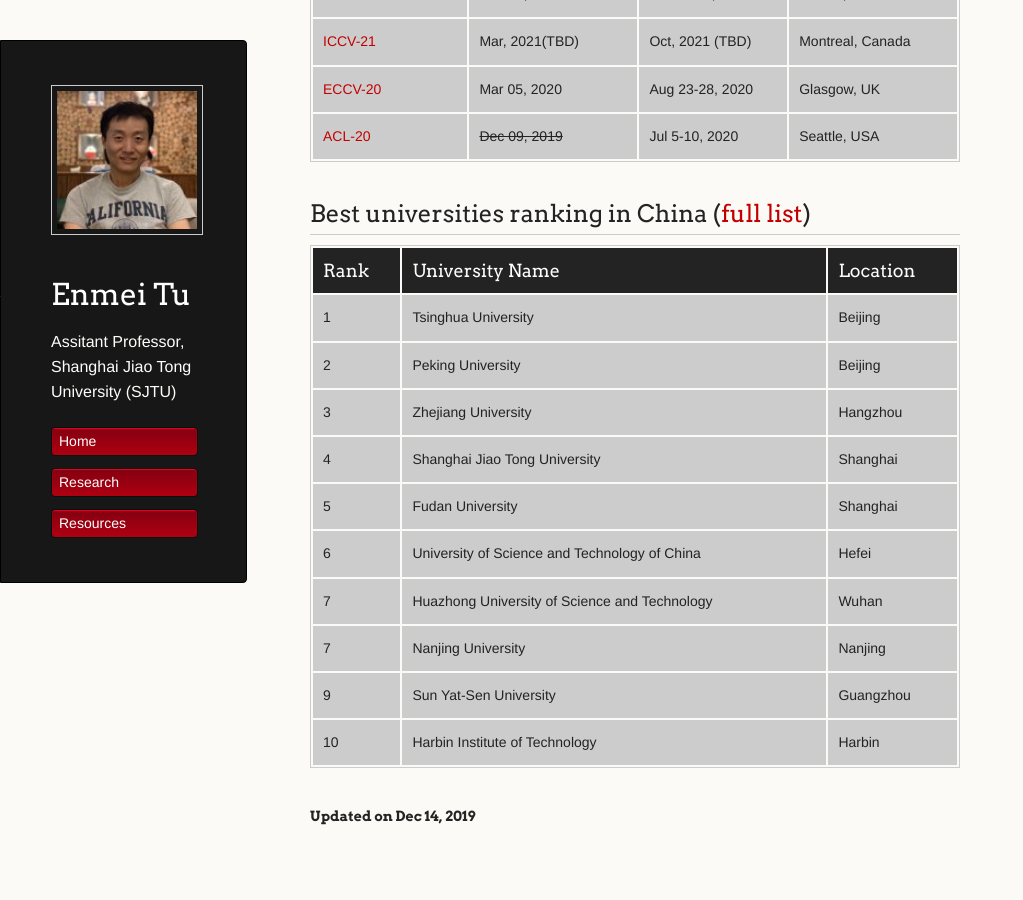
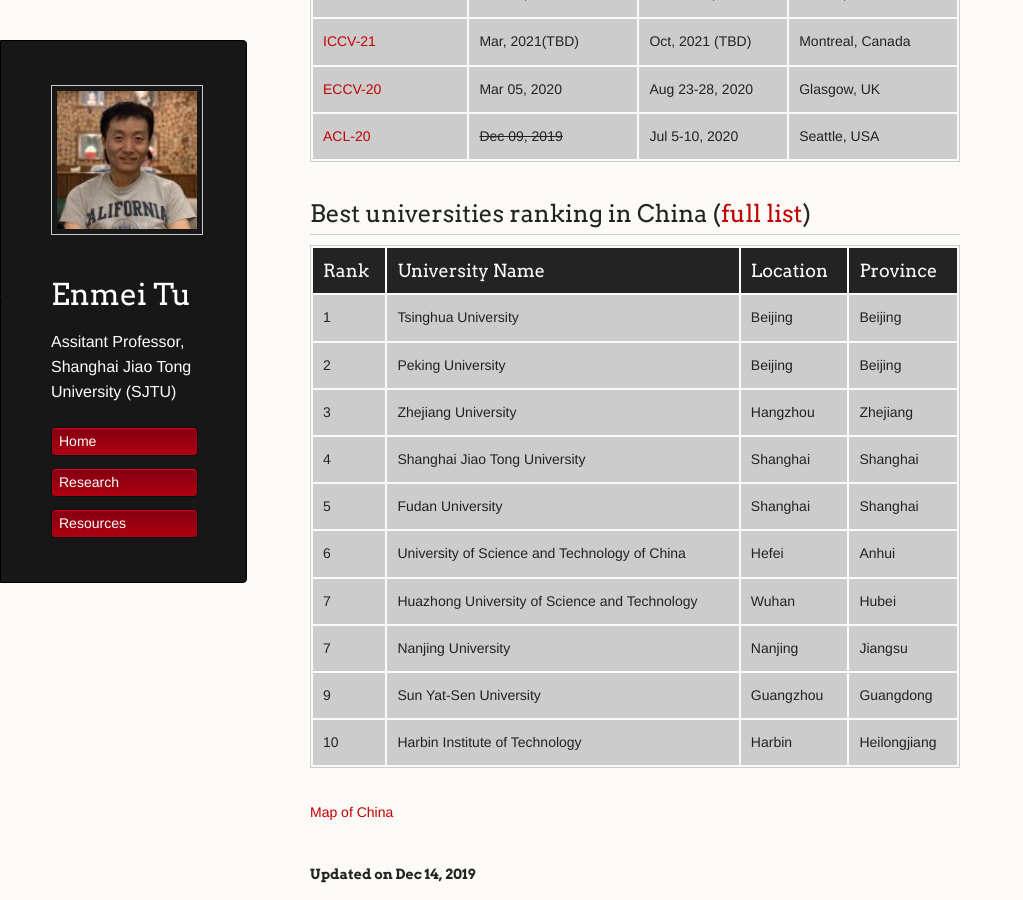
Before and after one commit to hellotem/enmeitu.github.io, a Jekyll site: the page built from resource/index.md, in a window 1280 px wide and 900 px high, scrolled down 566 px. Shown: the whole window, without its empty margins (0-1023 px from the left). Built offline with Jekyll 4.4.1, drawn with Linux system fonts in a browser that asks for light colours; our own code applies the rules of GitHub Pages for plain Markdown files.

Commit message:
Update index.md

```diff
--- a/resource/index.md
+++ b/resource/index.md
@@ -20,18 +20,20 @@
 
 ## Best universities ranking in China ([full list](http://www.shanghairanking.com/Chinese_Universities_Rankings/Overall-Ranking-2019.html))
 
-Rank | University Name | Location
------ | ------------ | ---------
-1	|Tsinghua University |	Beijing
-2	|Peking University	|Beijing
-3	|Zhejiang University	|Hangzhou
-4	|Shanghai Jiao Tong University|	Shanghai
-5	|Fudan University	|Shanghai
-6	|University of Science and Technology of China|	Hefei
-7	|Huazhong University of Science and Technology|	Wuhan
-7	|Nanjing University	|Nanjing
-9	|Sun Yat-Sen University	|Guangzhou
-10	|Harbin Institute of Technology	|Harbin
+Rank | University Name | Location | Province
+----- | ------------ | --------- | ----------
+1	|Tsinghua University |	Beijing | Beijing
+2	|Peking University	|Beijing | Beijing
+3	|Zhejiang University	|Hangzhou | Zhejiang
+4	|Shanghai Jiao Tong University|	Shanghai | Shanghai
+5	|Fudan University	|Shanghai | Shanghai
+6	|University of Science and Technology of China|	Hefei |Anhui
+7	|Huazhong University of Science and Technology|	Wuhan | Hubei
+7	|Nanjing University	|Nanjing | Jiangsu
+9	|Sun Yat-Sen University	|Guangzhou | Guangdong
+10	|Harbin Institute of Technology	|Harbin | Heilongjiang
+
+[Map of China](https://www.chinadiscovery.com/china-maps/china-provincial-map.html)
 
 
 
```
